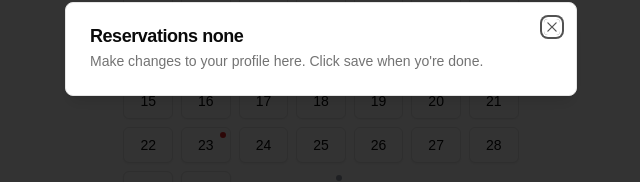
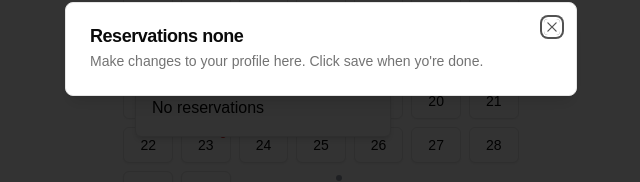
Before and after one commit to llapenna/schon-booking, a Next.js app: page / in a window 1280 px wide. Both pictures are taken after a click on the button "10". Shown: the part 351-533 px from the top of the page, without its empty margins (319-959 px from the left). Built offline with nearby package versions, Linux system fonts and the light colour scheme.

Commit message:
feat: add hover card to each day's button

```diff
--- a/components/calendar/calendar-view/body.tsx
+++ b/components/calendar/calendar-view/body.tsx
@@ -19,6 +19,8 @@ export const Body = ({ month, setOpenedDay, reservations }: BodyProps) => {
   };
 
   const reservedDays = reservations.map((r) => r.date);
+  const reservation = (date: string) =>
+    reservations.find((r) => r.date === date);
 
   return (
     <div>
@@ -33,7 +35,7 @@ export const Body = ({ month, setOpenedDay, reservations }: BodyProps) => {
             key={d.format("YYYY-MM-DD")}
             n={d.date()}
             onClick={handleDayClick(d)}
-            withDot={reservedDays.includes(d.format("YYYY-MM-DD"))}
+            reservation={reservation(d.format("YYYY-MM-DD"))}
           ></Day>
         ))}
 
@@ -42,7 +44,7 @@ export const Body = ({ month, setOpenedDay, reservations }: BodyProps) => {
             key={d.format("YYYY-MM-DD")}
             n={d.date()}
             onClick={handleDayClick(d)}
-            withDot={reservedDays.includes(d.format("YYYY-MM-DD"))}
+            reservation={reservation(d.format("YYYY-MM-DD"))}
             highlighted
           ></Day>
         ))}
@@ -52,7 +54,7 @@ export const Body = ({ month, setOpenedDay, reservations }: BodyProps) => {
             key={d.format("YYYY-MM-DD")}
             n={d.date()}
             onClick={handleDayClick(d)}
-            withDot={reservedDays.includes(d.format("YYYY-MM-DD"))}
+            reservation={reservation(d.format("YYYY-MM-DD"))}
           ></Day>
         ))}
       </div>
--- a/components/calendar/calendar-view/day.tsx
+++ b/components/calendar/calendar-view/day.tsx
@@ -1,10 +1,34 @@
 import { Button, DialogTrigger } from "@/components/ui";
 import { DayProps } from "./types";
+import {
+  HoverCard,
+  HoverCardContent,
+  HoverCardTrigger,
+} from "@/components/ui/hover-card";
 
-export const Day = ({ n, onClick, withDot, highlighted = false }: DayProps) => {
+export const Day = ({
+  n,
+  onClick,
+  reservation,
+  highlighted = false,
+}: DayProps) => {
+  const withDot = Boolean(reservation);
   const dotColor = highlighted ? "bg-red-600" : "bg-gray-400";
+
   return (
+    <HoverCard>
+      <HoverCardContent>
+        {reservation ? (
+          <p>
+            <b>{reservation.persons.length}</b> people reserved this day.
+          </p>
+        ) : (
+          <p>No reservations</p>
+        )}
+      </HoverCardContent>
+
       <DialogTrigger asChild>
+        <HoverCardTrigger asChild>
           <Button
             onClick={onClick}
             variant={highlighted ? "outline" : "ghost"}
@@ -17,6 +41,8 @@ export const Day = ({ n, onClick, withDot, highlighted = false }: DayProps) => {
               ></div>
             )}
           </Button>
+        </HoverCardTrigger>
       </DialogTrigger>
+    </HoverCard>
   );
 };
--- a/components/calendar/calendar-view/types.ts
+++ b/components/calendar/calendar-view/types.ts
@@ -21,11 +21,10 @@ export interface BodyProps {
 export interface DayProps {
   n: number;
   highlighted?: boolean;
-  withDot: boolean;
+  reservation: Reservation | undefined;
   onClick: () => void;
 }
 
-export interface DialogProps
-  extends React.ComponentPropsWithoutRef<typeof DialogContent> {
+export interface DialogProps {
   reservation: Reservation | undefined;
 }
```
Lines whose indentation alone changed are shown as unchanged.
